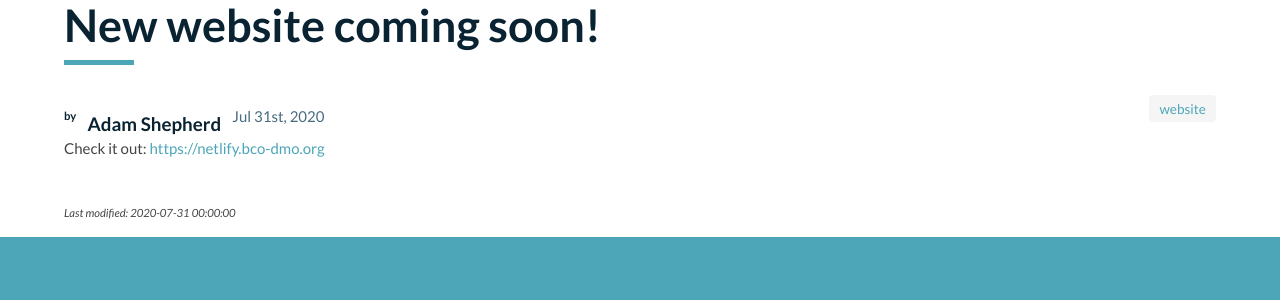
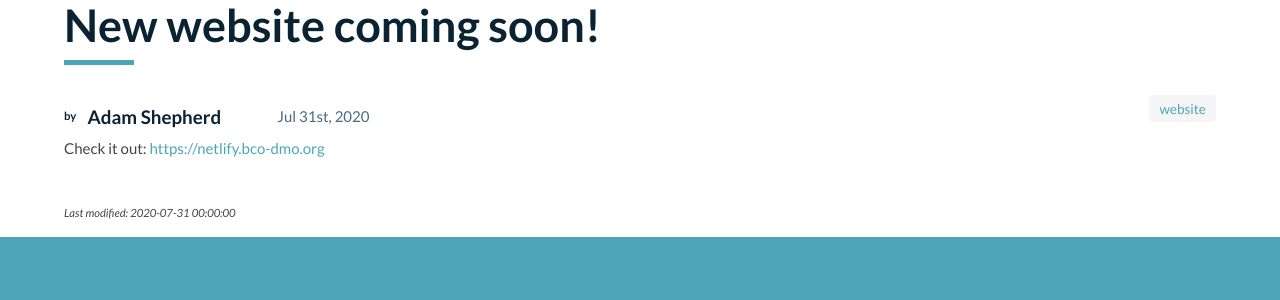
Before and after one commit to BCODMO/blog.bco-dmo.org, a Jekyll site: the page built from _posts/2020-07-31-new-website-coming-soon.md, in a window 1280 px wide. Shown: the part 230-530 px from the top of the page. Built offline with Jekyll 4.4.1, drawn with Linux system fonts in a browser that asks for light colours.

Commit message:
Update post.html

```diff
--- a/_layouts/post.html
+++ b/_layouts/post.html
@@ -10,8 +10,8 @@ layout: default
 <nav class="level margin-bot-0">
   <div class="level-left">
     <div class="level-item"><h5 class="title is-7 margin-top-0 margin-bot-0">by</h5></div>
-    <div class="level-item"><h5 class="title is-5 margin-top-1 margin-bot-0">{{ author.name }}</h5></div>
-    <div class="level-item"><h5 class="subtitle is-6 margin-bot-0">{{ page.date | date_to_string: "ordinal", "US" }}</h5></div>
+    <div class="level-item"><h5 class="title is-5 margin-top-0 margin-bot-0">{{ author.name }}</h5></div>
+    <div class="level-item margin-left-3"><h5 class="subtitle is-6 margin-bot-0">{{ page.date | date_to_string: "ordinal", "US" }}</h5></div>
   </div>
   <div class="level-right">
     <p class="level-item">
```
